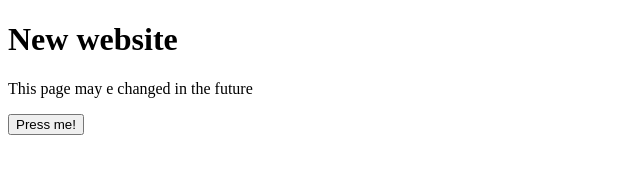
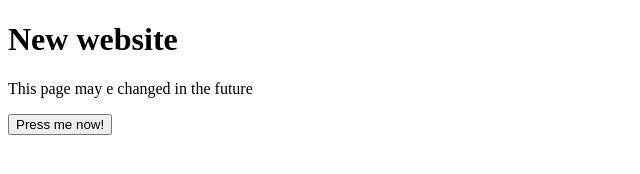
Before and after one commit to Betongklumpen/Uppg3, a plain HTML site: page index.html in a window 1280 px wide. Shown: the full height of the page, 0-640 px from the left. Drawn offline with Linux system fonts and the light colour scheme.

Commit message:
added new text to button

```diff
--- a/index.html
+++ b/index.html
@@ -8,7 +8,7 @@
 <body>
     <h1>New website</h1>
     <p>This page may e changed in the future</p>
-    <button>Press me!</button>
+    <button>Press me now!</button>
 
 </body>
 </html>
```
